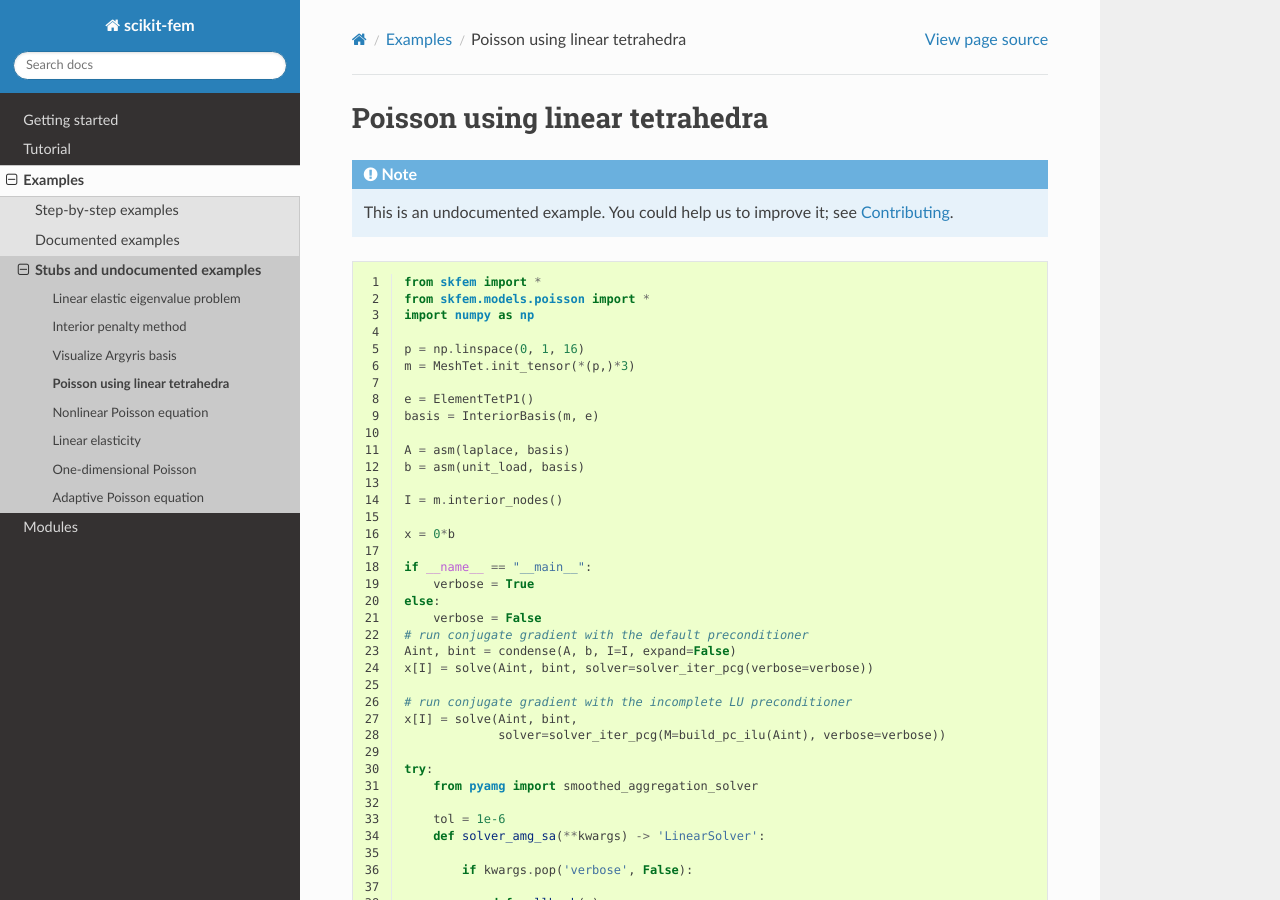
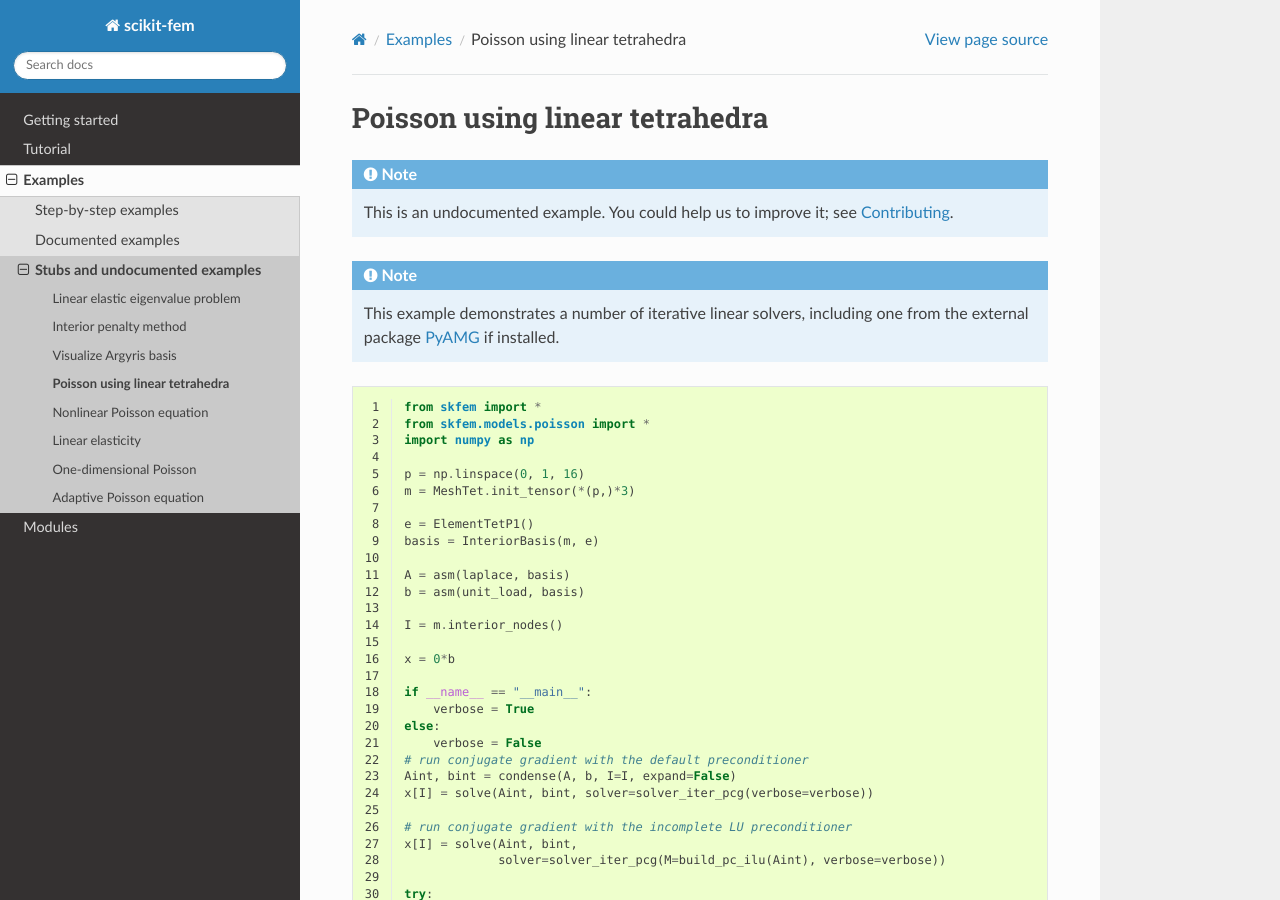
Before and after one commit to kinnala/scikit-fem, a Sphinx documentation site: the page built from docs/examples/ex09.rst, in a window 1280 px wide and 900 px high. Built offline with Sphinx 7.4.7 and the Read the Docs theme 2.0.0, drawn with Linux system fonts in a browser that asks for light colours.

Commit message:
noted that PyAMG will be used if installed #264

```diff
--- a/docs/examples/ex09.rst
+++ b/docs/examples/ex09.rst
@@ -7,5 +7,9 @@ Poisson using linear tetrahedra
 
    This is an undocumented example. You could help us to improve it; see :ref:`contribute`.
 
+.. note::
+
+   This example demonstrates a number of iterative linear solvers, including one from the external package `PyAMG <https://pypi.org/project/pyamg/>`_ if installed.
+
 .. literalinclude:: ex09.py
    :linenos:
```
